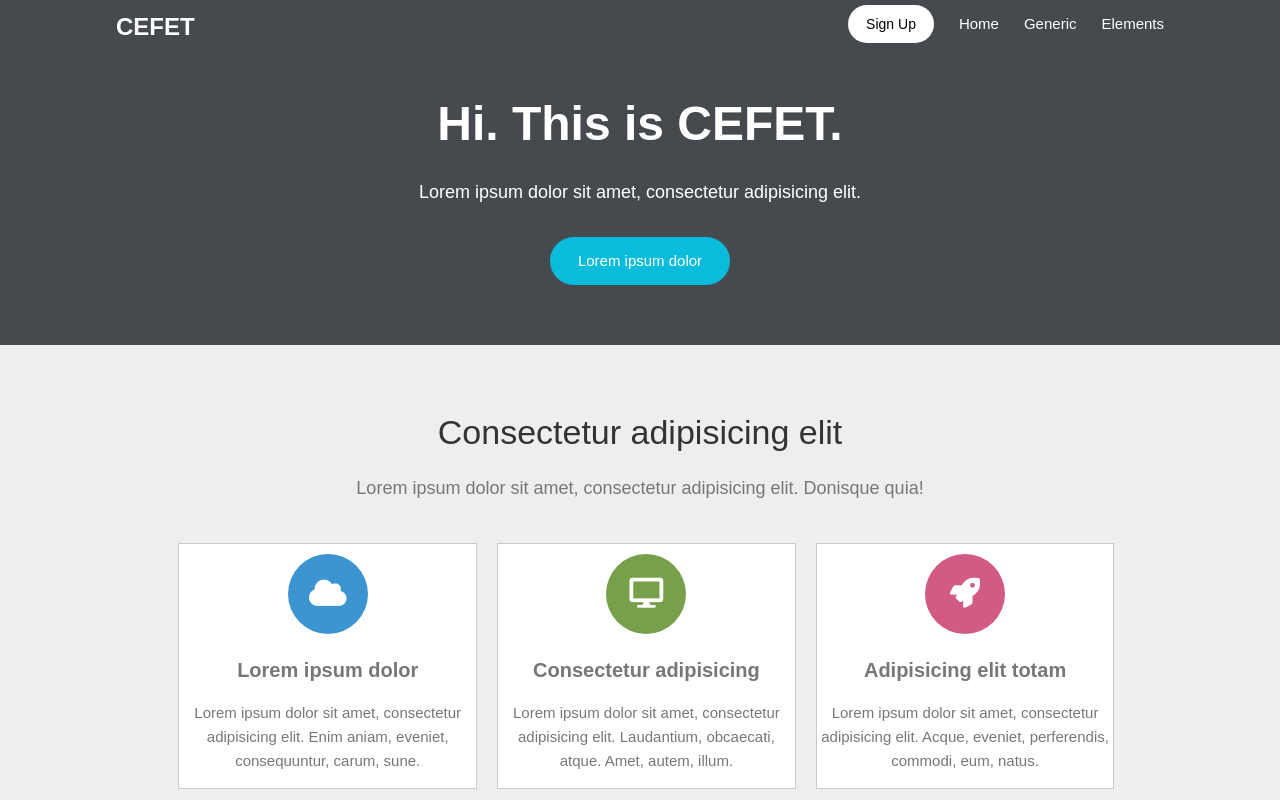
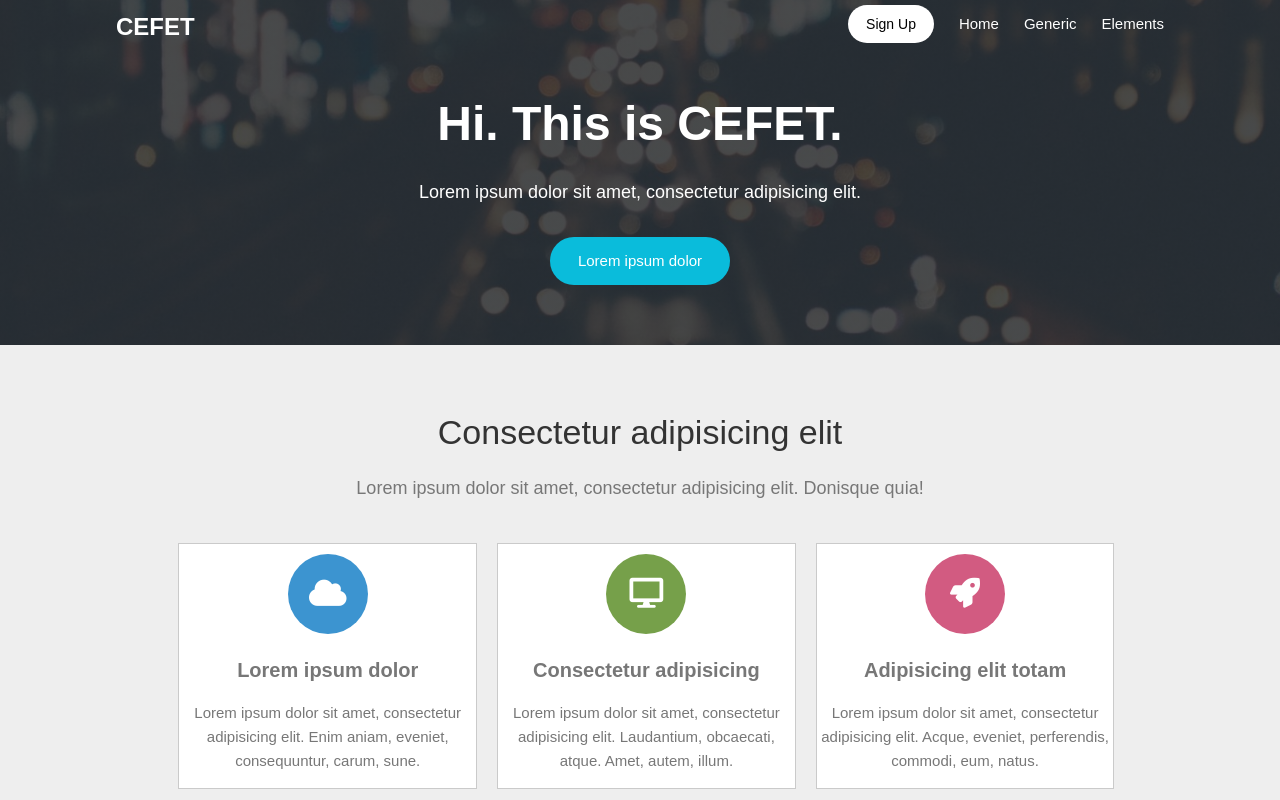
Before and after one commit to BiancaSanglard/transit, a plain HTML site: page index.html in a window 1280 px wide. Shown: the top 800 px of the page. Drawn offline with Linux system fonts and the light colour scheme.

Commit message:
Update banner background image URL

```diff
--- a/style.css
+++ b/style.css
@@ -103,7 +103,7 @@ img {
 }
 
 #banner {
-    background-image: linear-gradient(rgba(40, 45, 50, 0.85), rgba(40, 45, 50, 0.85)), url('images/bokeh_car_lights_bg.jpg');
+    background-image: linear-gradient(rgba(40, 45, 50, 0.85), rgba(40, 45, 50, 0.85)), url('bokeh_car_lights_bg.jpg');
     background-size: cover;
     background-position: center;
     color: #ffffff;
```
